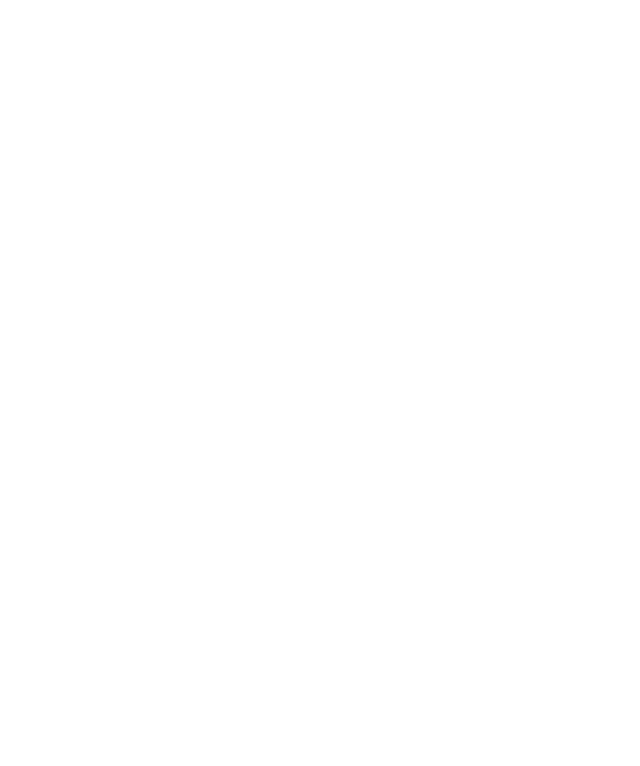
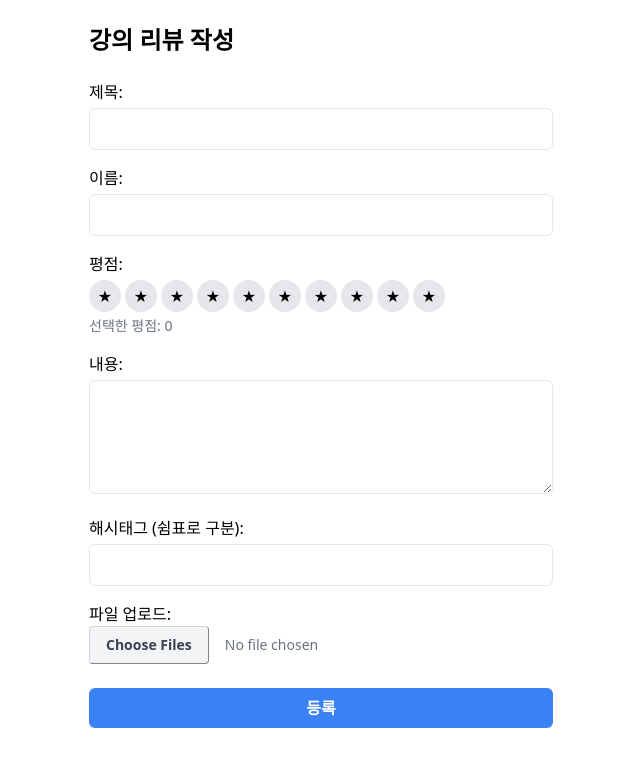
Before and after one commit to star-d-link/front, a React (Vite) app: page / in a window 1280 px wide. Shown: the top 766 px of the page, without its empty margins (319-959 px from the left). Built offline with nearby package versions, Linux system fonts and the light colour scheme.

Commit message:
feat: App

```diff
--- a/src/App.jsx
+++ b/src/App.jsx
@@ -1,7 +1,8 @@
 import "./App.css";
-
+import CourseReviewForm from "./component/course/Course";
 function App() {
-  return <></>;
+  return <>
+  <CourseReviewForm></CourseReviewForm></>;
 }
 
 export default App;
```
